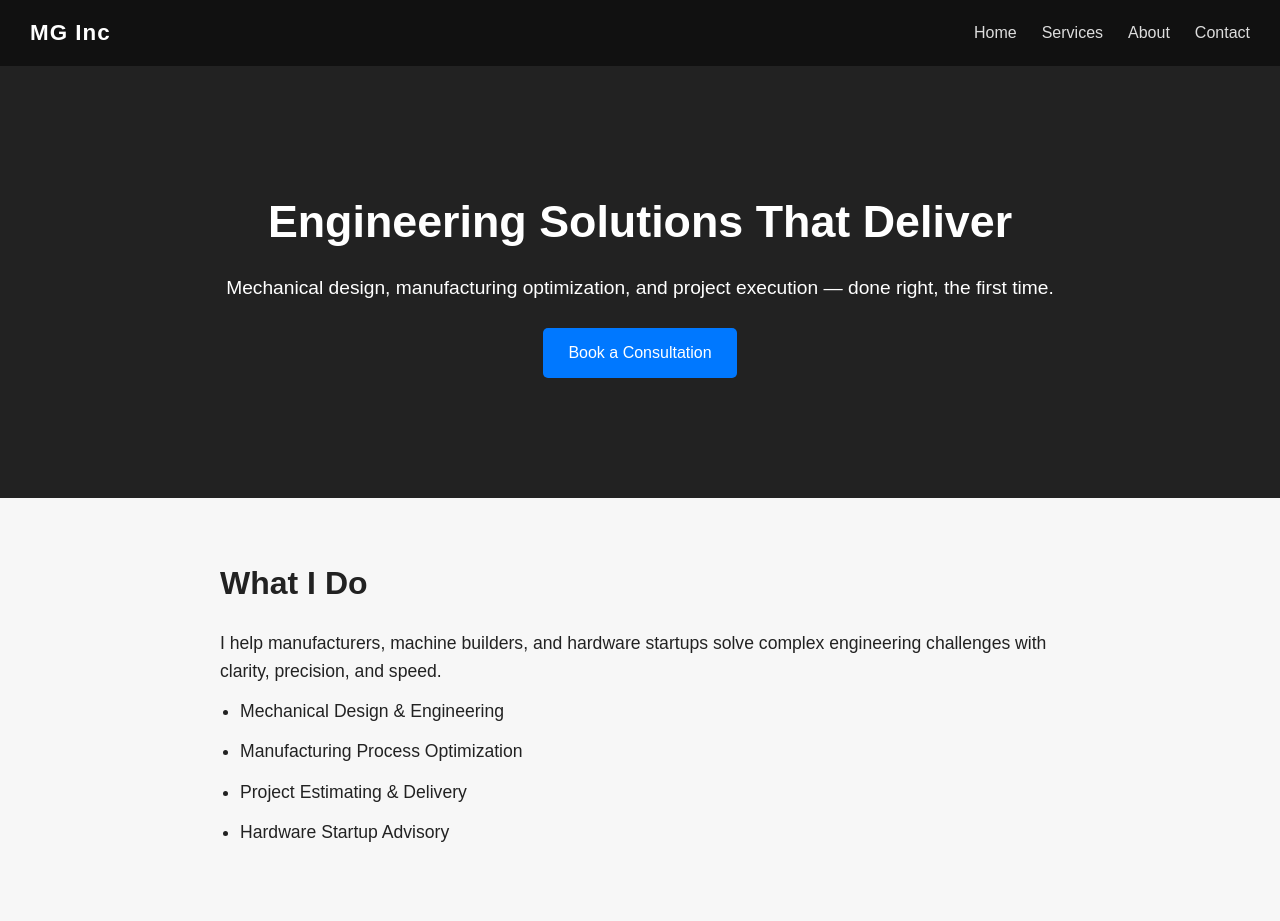
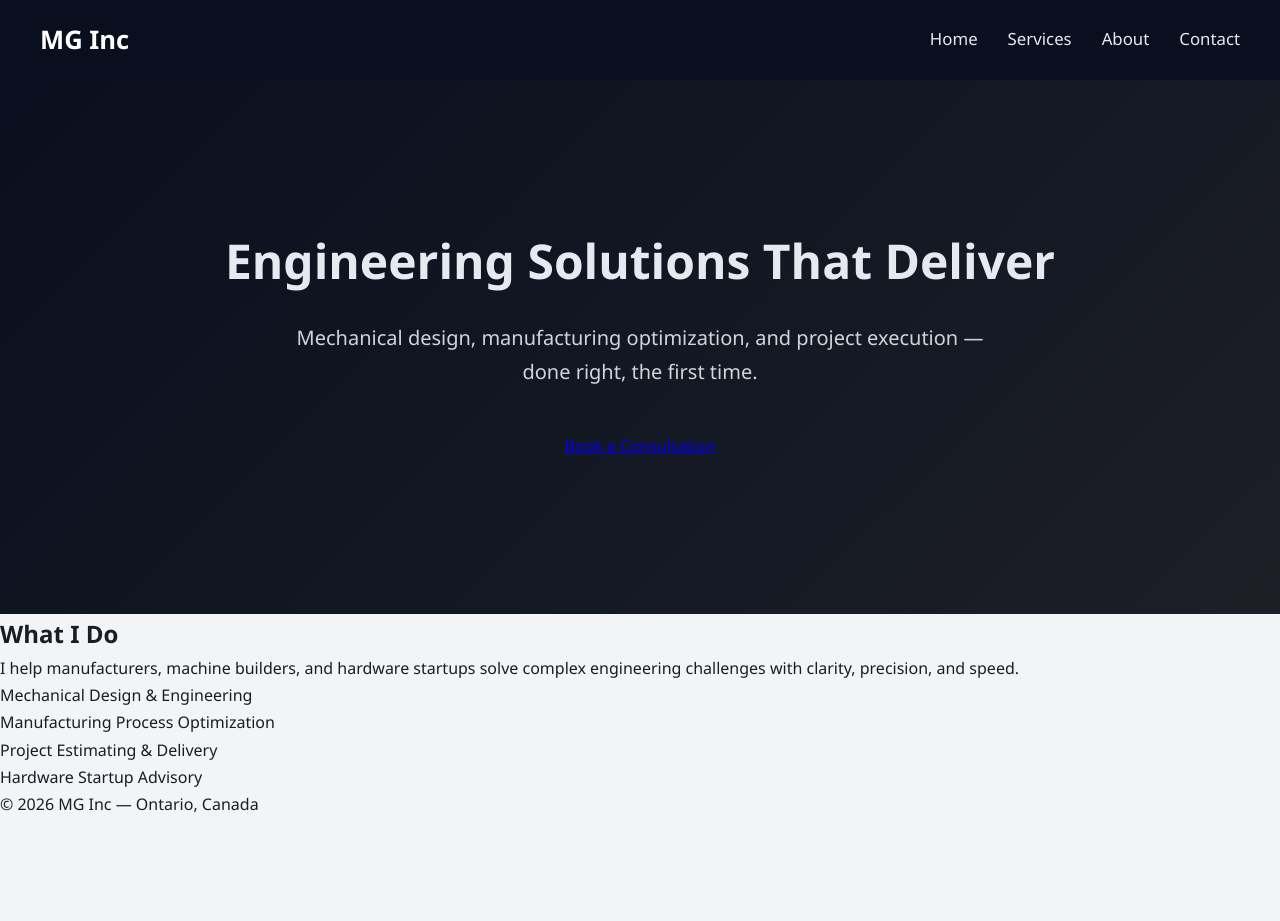
Before and after one commit to akaluana/mginc-site, a plain HTML site: page index.html in a window 1280 px wide. Shown: the top 921 px of the page. After the commit the page ends 818 px from the top, so only its background shows below. Drawn offline with Linux system fonts and the light colour scheme.

Commit message:
Update styles.css

```diff
--- a/styles.css
+++ b/styles.css
@@ -3,19 +3,19 @@
   margin: 0;
   padding: 0;
   box-sizing: border-box;
-  font-family: Arial, Helvetica, sans-serif;
+  font-family: "Segoe UI", Arial, sans-serif;
 }
 
 body {
-  background: #f7f7f7;
-  color: #222;
-  line-height: 1.6;
+  background: #F2F4F7;
+  color: #1A1D23;
+  line-height: 1.7;
 }
 
 /* ===== Navigation ===== */
 nav {
-  background: #111;
-  padding: 15px 30px;
+  background: #0A0F1F;
+  padding: 18px 40px;
   display: flex;
   justify-content: space-between;
   align-items: center;
@@ -23,21 +23,21 @@ nav {
 
 nav .logo {
   color: #fff;
-  font-size: 1.4rem;
-  font-weight: bold;
-  letter-spacing: 1px;
+  font-size: 1.6rem;
+  font-weight: 600;
 }
 
 nav ul {
   list-style: none;
   display: flex;
-  gap: 25px;
+  gap: 30px;
 }
 
 nav ul li a {
-  color: #ddd;
+  color: #E6E9EF;
   text-decoration: none;
-  font-size: 1rem;
+  font-size: 1.05rem;
+  transition: 0.2s;
 }
 
 nav ul li a:hover {
@@ -46,62 +46,27 @@ nav ul li a:hover {
 
 /* ===== Hero Section ===== */
 .hero {
-  padding: 120px 30px;
+  padding: 140px 30px;
   text-align: center;
-  background: #222;
-  color: #fff;
+  background: linear-gradient(135deg, #0A0F1F, #1C1F26);
+  color: #E6E9EF;
 }
 
 .hero h1 {
-  font-size: 2.8rem;
-  margin-bottom: 15px;
+  font-size: 3rem;
+  margin-bottom: 20px;
+  font-weight: 700;
 }
 
 .hero p {
-  font-size: 1.2rem;
-  margin-bottom: 25px;
+  font-size: 1.25rem;
+  max-width: 700px;
+  margin: auto;
+  opacity: 0.9;
+  margin-bottom: 30px;
 }
 
 .btn {
   display: inline-block;
-  padding: 12px 25px;
-  background: #0078ff;
-  color: #fff;
-  text-decoration: none;
-  border-radius: 5px;
-}
-
-.btn:hover {
-  background: #005fcc;
-}
-
-/* ===== Content Sections ===== */
-.section {
-  padding: 60px 30px;
-  max-width: 900px;
-  margin: auto;
-}
-
-.section h2 {
-  font-size: 2rem;
-  margin-bottom: 20px;
-}
-
-.section p,
-.section li {
-  font-size: 1.1rem;
-  margin-bottom: 12px;
-}
-
-ul.service-list {
-  margin-left: 20px;
-}
-
-/* ===== Footer ===== */
-footer {
-  background: #111;
-  color: #ccc;
-  text-align: center;
-  padding: 20px;
-  margin-top: 40px;
-}
+  padding: 14px 32px;
+  background
```
